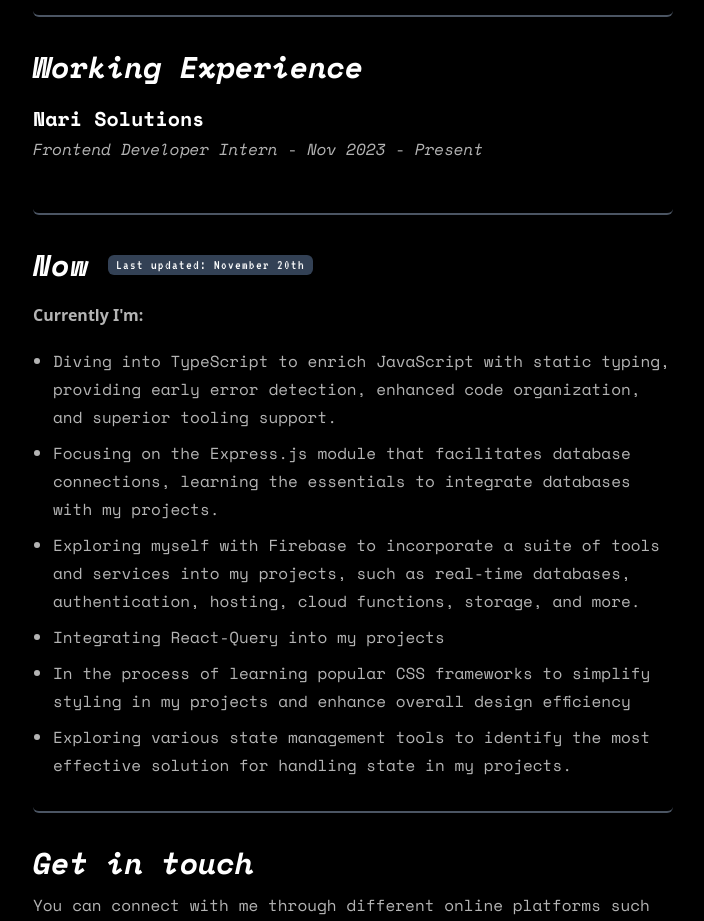
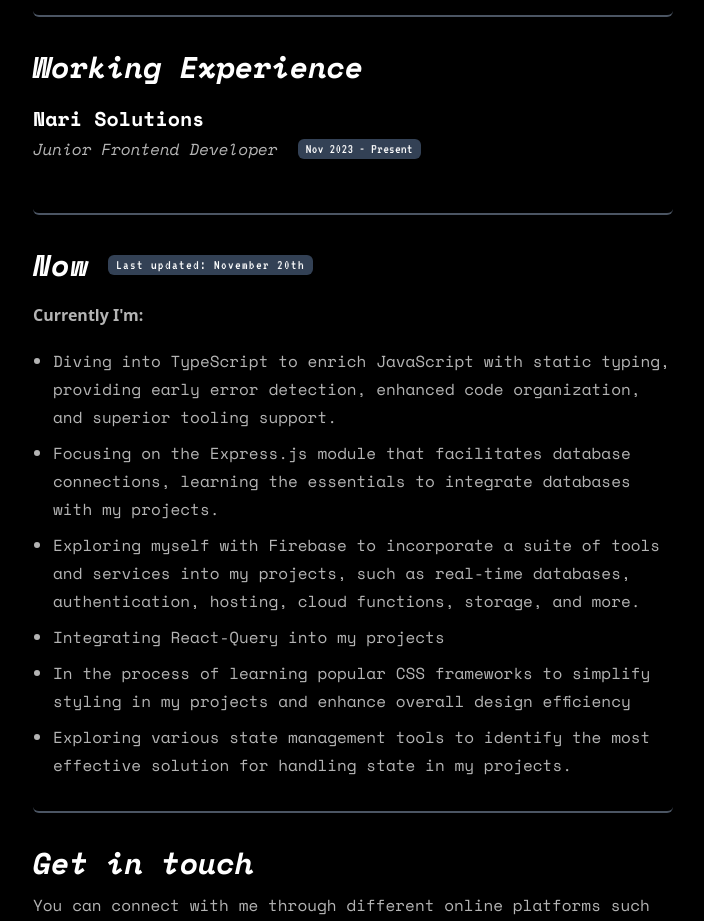
Before and after one commit to GBreg19/portfolio-page, a React (Vite) app: page / in a window 1280 px wide. Shown: the part 4160-5081 px from the top of the page, without its empty margins (287-991 px from the left). Built offline with nearby package versions, Linux system fonts and the light colour scheme.

Commit message:
changing commit messages

```diff
--- a/src/sections/Experience.tsx
+++ b/src/sections/Experience.tsx
@@ -13,13 +13,16 @@ const Experience = () => {
         <h1 className="font-spaceMonoBoldIta text-3xl text-white">
           Working Experience
         </h1>
-        <div className="flex flex-col ">
+        <div className="flex flex-col">
           <h1 className="font-spaceMonoBold text-xl text-white mb-1">
             Nari Solutions
           </h1>
-          <h2 className="font-spaceMonoIta">
-            Frontend Developer Intern - Nov 2023 - Present
-          </h2>
+          <span className="flex  items-center gap-5">
+            <h2 className="font-spaceMonoIta">Junior Frontend Developer</h2>
+            <p className="font-vtReg bg-slate-700 px-2 rounded-md text-sm tracking-wide text-white">
+              Nov 2023 - Present
+            </p>
+          </span>
         </div>
       </section>
     </Card>
```
